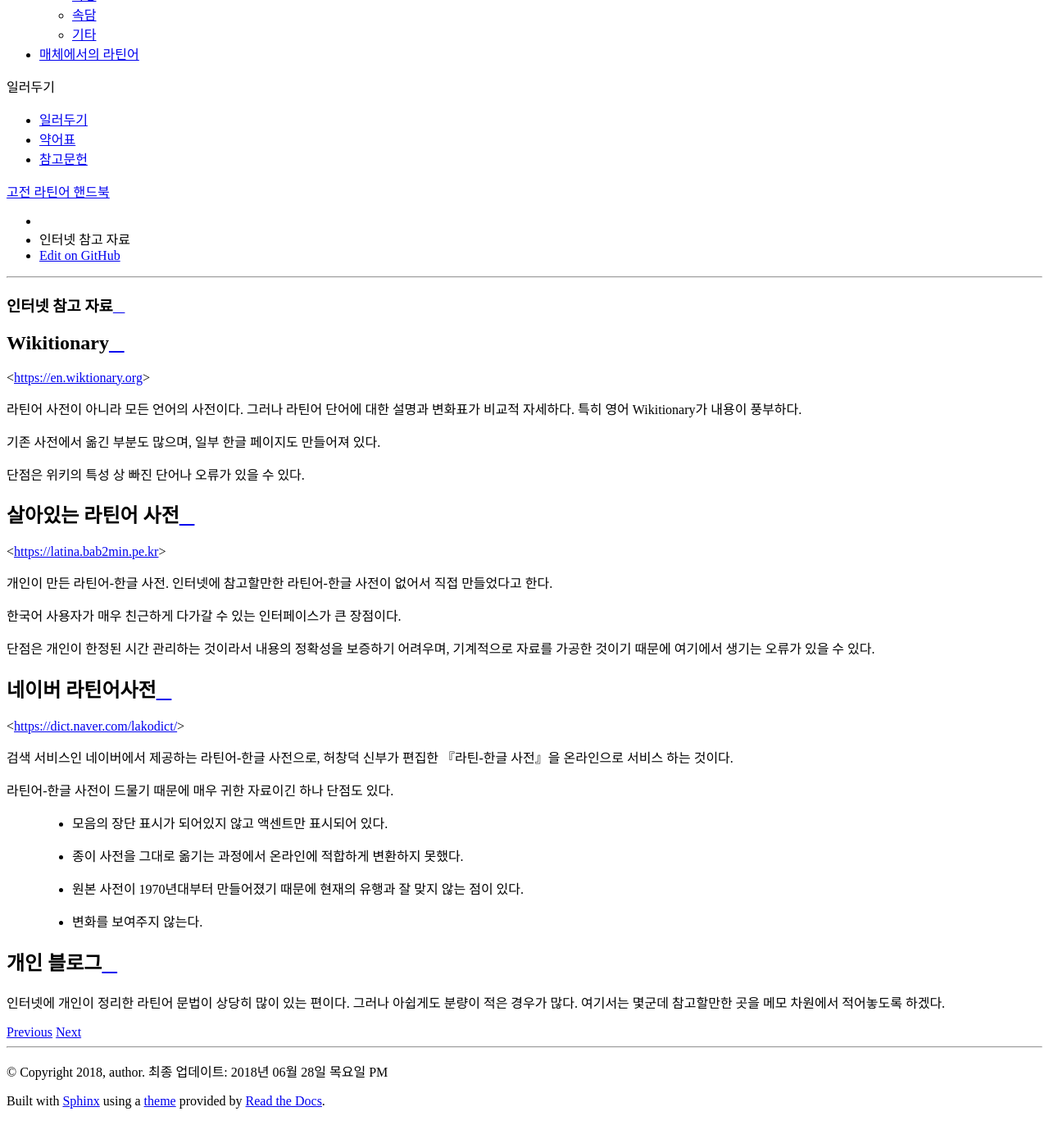
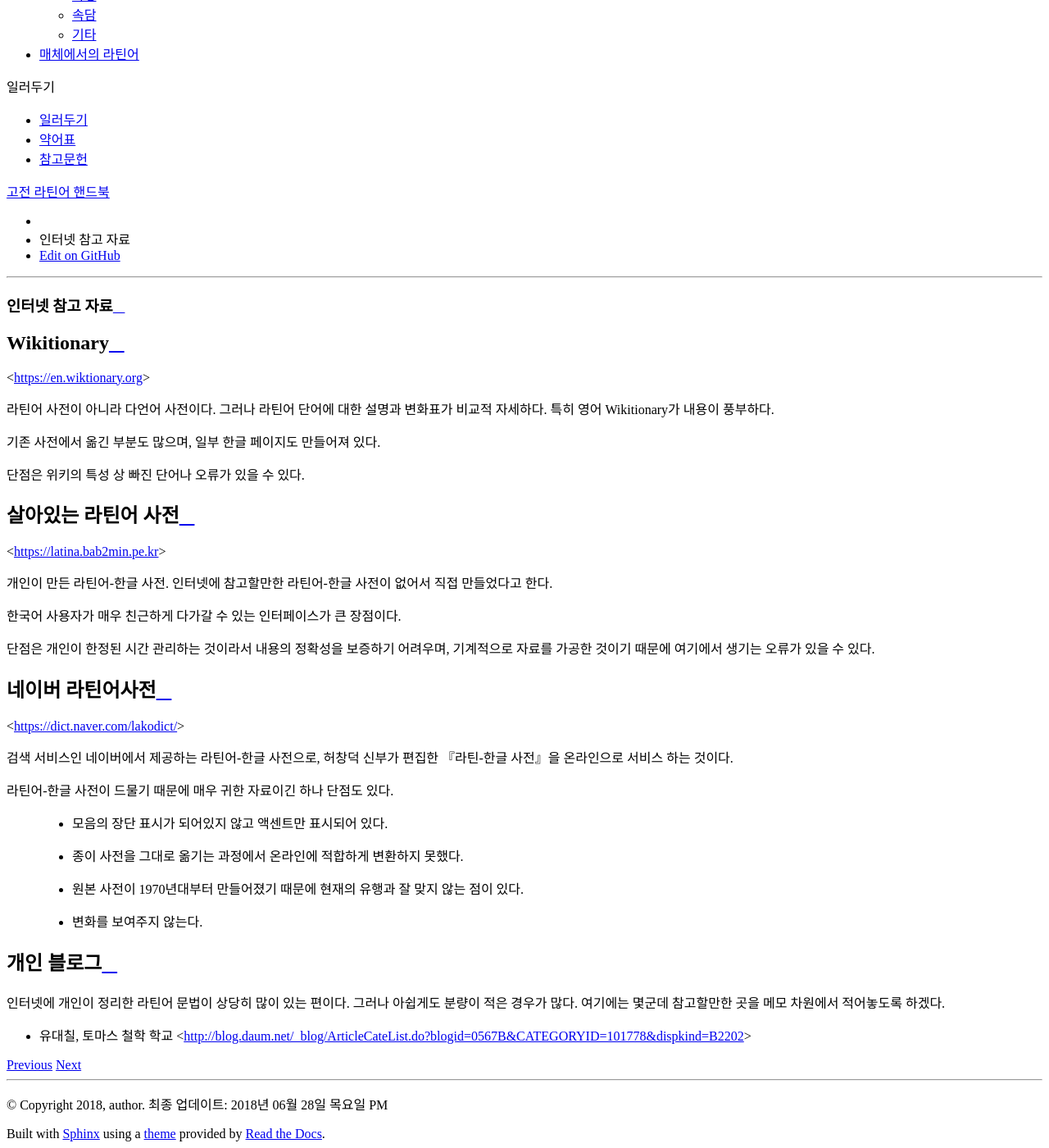
Before and after one commit to kabbala/grammatica_latina, a Sphinx documentation site: the page built from source/interrete.rst, in a window 1280 px wide and 1400 px high, scrolled down 8918 px. Shown: the whole window at 82% size. Built offline with Sphinx 7.4.7 and the Read the Docs theme 2.0.0, drawn with Linux system fonts in a browser that asks for light colours; before the commit the page ends 10278 px from its top, so only the background shows below that.

Commit message:
유대칠 블로그 추가

```diff
--- a/source/interrete.rst
+++ b/source/interrete.rst
@@ -6,7 +6,7 @@ Wikitionary
 
 <https://en.wiktionary.org>
 
-라틴어 사전이 아니라 모든 언어의 사전이다. 그러나 라틴어 단어에 대한 설명과 변화표가 비교적 자세하다. 특히 영어 Wikitionary가 내용이 풍부하다.
+라틴어 사전이 아니라 다언어 사전이다. 그러나 라틴어 단어에 대한 설명과 변화표가 비교적 자세하다. 특히 영어 Wikitionary가 내용이 풍부하다.
 
 기존 사전에서 옮긴 부분도 많으며, 일부 한글 페이지도 만들어져 있다.
 
@@ -40,4 +40,6 @@ Wikitionary
 개인 블로그
 -----------
 
-인터넷에 개인이 정리한 라틴어 문법이 상당히 많이 있는 편이다. 그러나 아쉽게도 분량이 적은 경우가 많다. 여기서는 몇군데 참고할만한 곳을 메모 차원에서 적어놓도록 하겠다.
+인터넷에 개인이 정리한 라틴어 문법이 상당히 많이 있는 편이다. 그러나 아쉽게도 분량이 적은 경우가 많다. 여기에는 몇군데 참고할만한 곳을 메모 차원에서 적어놓도록 하겠다.
+
+* 유대칠, 토마스 철학 학교 <http://blog.daum.net/_blog/ArticleCateList.do?blogid=0567B&CATEGORYID=101778&dispkind=B2202>
```
